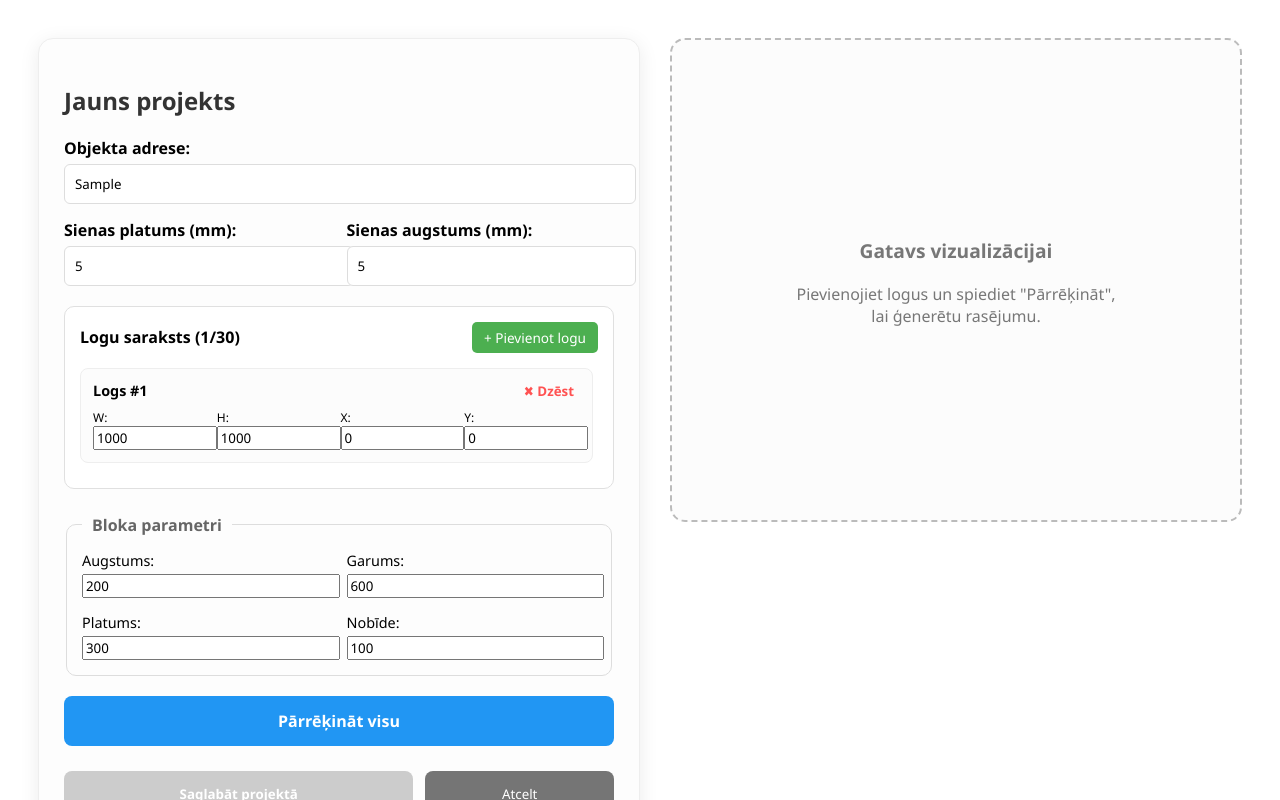
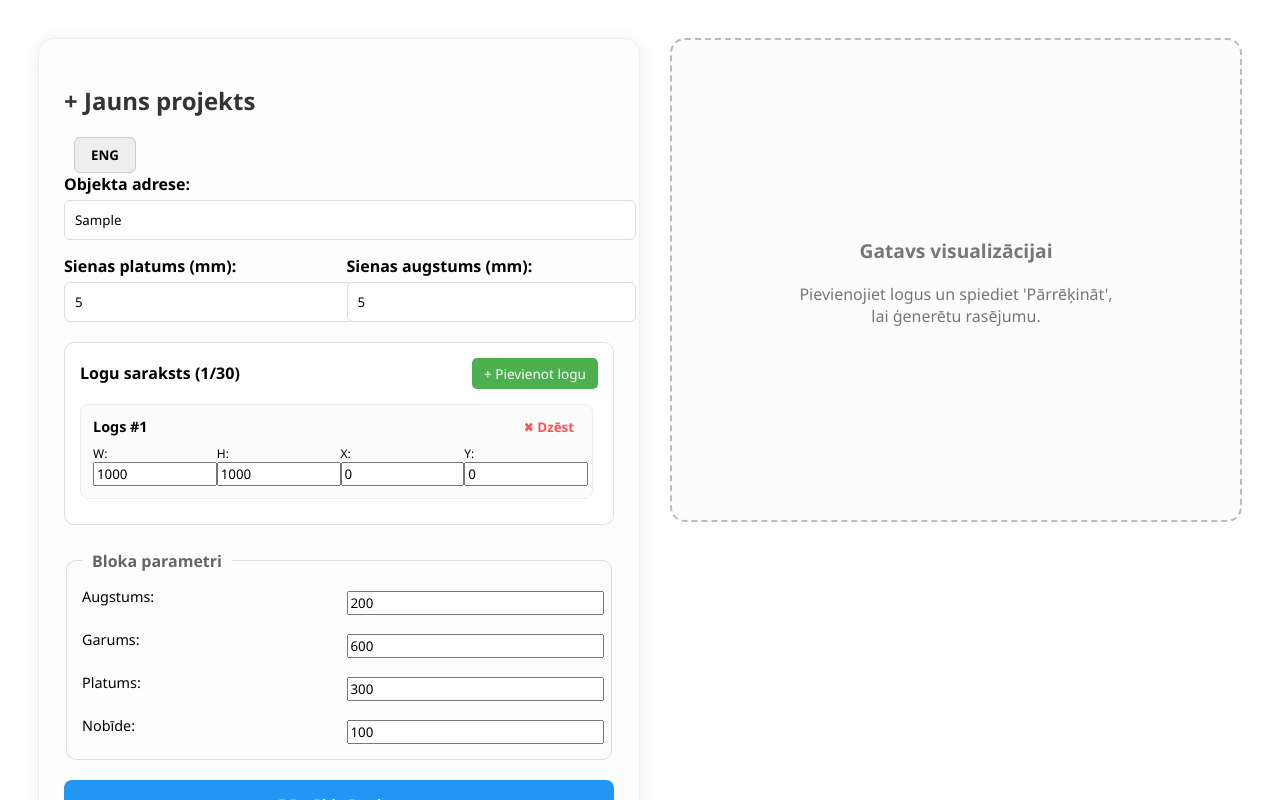
Before and after one commit to 23DP3RStab/brick-calculator, a React (Vite) app in the folder frontend/: page /new in a window 1280 px wide. Both pictures are taken after typing "Sample", "5", "5" into the empty fields and a click on the button "+ Pievienot logu". Shown: the top 800 px of the page. Built offline with nearby package versions, Linux system fonts and the light colour scheme; no server answers; what @react-pdf/renderer would draw is missing.

Commit message:
added frontend localization

```diff
--- a/frontend/package.json
+++ b/frontend/package.json
@@ -13,8 +13,10 @@
     "@dotenvx/dotenvx": "^1.57.2",
     "@react-pdf/renderer": "^4.5.1",
     "file-saver": "^2.0.5",
+    "i18next": "^26.0.6",
     "react": "^19.2.4",
     "react-dom": "^19.2.4",
+    "react-i18next": "^17.0.4",
     "react-router-dom": "^7.13.2",
     "xlsx": "^0.18.5"
   },
--- a/frontend/src/components/BuildingCaseForm.jsx
+++ b/frontend/src/components/BuildingCaseForm.jsx
@@ -1,8 +1,11 @@
 import { useState, useEffect, useCallback } from 'react';
 import { useNavigate, useParams } from 'react-router-dom';
 import BuildingCaseVisualizer from './BuildingCaseVisualizer';
+import { useTranslation } from 'react-i18next';
+import LanguageSwitcher from './LanguageSwitcher';
 
 const BuildingCaseForm = () => {
+  const { t } = useTranslation();
   const navigate = useNavigate();
   const { id } = useParams();
   const isEditMode = !!id;
@@ -32,7 +35,7 @@ const BuildingCaseForm = () => {
   });
 
   const addWindow = () => {
-    if (formData.windows.length >= 30) return alert("Maksimums ir 30 logi!");
+    if (formData.windows.length >= 30) return alert(t('max_windows'));
     setFormData({
       ...formData,
       windows: [...formData.windows, { widthMm: 1000, heightMm: 1000, xMm: 0, yMm: 0 }]
@@ -163,7 +166,7 @@ const BuildingCaseForm = () => {
       }));
       setIsCalculated(true);
     } else {
-      alert("Ievadiet sienas izmērus!");
+      alert(t('enter_dimensions'));
     }
   };
 
@@ -181,13 +184,13 @@ const BuildingCaseForm = () => {
         body: JSON.stringify(formData),
       });
       if (response.ok) {
-        alert('Saglabāts!');
+        alert(t('saved'));
         navigate('/');
       } else {
-        alert("Autorizācijas kļūda vai nepareizi dati.");
+        alert(t('auth_error'));
       }
     } catch (error) {
-      alert("Kļūda saglabājot.");
+      alert(t('error'));
     }
   };
 
@@ -195,35 +198,37 @@ const BuildingCaseForm = () => {
     <div style={{ display: 'flex', gap: '30px', padding: '30px', alignItems: 'flex-start', fontFamily: 'sans-serif' }}>
 
       <div style={{ flex: '0 0 550px', backgroundColor: '#fdfdfd', padding: '25px', borderRadius: '15px', boxShadow: '0 4px 20px rgba(0,0,0,0.08)', border: '1px solid #eee' }}>
-        <h2 style={{ marginBottom: '20px', color: '#333' }}>{isEditMode ? 'Labot projektu' : 'Jauns projekts'}</h2>
+        <h2 style={{ marginBottom: '20px', color: '#333' }}>{isEditMode ? t('edit_project') : t('new_project')}</h2>
+        <LanguageSwitcher />
+
 
         <form onSubmit={handleSubmit}>
           <div style={{ marginBottom: '15px' }}>
-            <label style={{ fontWeight: 'bold', display: 'block', marginBottom: '5px' }}>Objekta adrese:</label>
+            <label style={{ fontWeight: 'bold', display: 'block', marginBottom: '5px' }}>{t('obj_address')}:</label>
             <input type="text" name="objektaAdrese" value={formData.objektaAdrese} onChange={handleChange} required style={{ width: '100%', padding: '10px', borderRadius: '6px', border: '1px solid #ddd' }} />
           </div>
 
           <div style={{ display: 'flex', gap: '15px', marginBottom: '20px' }}>
             <div style={{ flex: 1 }}>
-              <label style={{ fontWeight: 'bold', display: 'block', marginBottom: '5px' }}>Sienas platums (mm):</label>
+              <label style={{ fontWeight: 'bold', display: 'block', marginBottom: '5px' }}>{t('wall_width')}:</label>
               <input type="number" name="sienasPlatumsMm" value={formData.sienasPlatumsMm} onChange={handleChange} required style={{ width: '100%', padding: '10px', borderRadius: '6px', border: '1px solid #ddd' }} />
             </div>
             <div style={{ flex: 1 }}>
-              <label style={{ fontWeight: 'bold', display: 'block', marginBottom: '5px' }}>Sienas augstums (mm):</label>
+              <label style={{ fontWeight: 'bold', display: 'block', marginBottom: '5px' }}>{t('wall_height')}:</label>
               <input type="number" name="sienasAugstumsMm" value={formData.sienasAugstumsMm} onChange={handleChange} required style={{ width: '100%', padding: '10px', borderRadius: '6px', border: '1px solid #ddd' }} />
             </div>
           </div>
 
           <div style={{ marginBottom: '25px', backgroundColor: '#fff', padding: '15px', borderRadius: '10px', border: '1px solid #e0e0e0' }}>
             <div style={{ display: 'flex', justifyContent: 'space-between', alignItems: 'center', marginBottom: '15px' }}>
-              <h4 style={{ margin: 0 }}>Logu saraksts ({formData.windows.length}/30)</h4>
+              <h4 style={{ margin: 0 }}>{t('window_list')} ({formData.windows.length}/30)</h4>
               <button type="button" onClick={addWindow} style={{ padding: '6px 12px', backgroundColor: '#4CAF50', color: 'white', border: 'none', borderRadius: '5px', cursor: 'pointer', fontSize: '0.85em' }}>
-                + Pievienot logu
+                {t('add_window')}
               </button>
             </div>
 
             <div style={{ maxHeight: '250px', overflowY: 'auto', paddingRight: '5px' }}>
-              {formData.windows.length === 0 && <p style={{ fontSize: '0.9em', color: '#999', textAlign: 'center' }}>Nav pievienotu logu.</p>}
+              {formData.windows.length === 0 && <p style={{ fontSize: '0.9em', color: '#999', textAlign: 'center' }}>{t('no_windows')}</p>}
               {formData.windows.map((win, index) => (
                 <div
                   key={index}
@@ -236,8 +241,8 @@ const BuildingCaseForm = () => {
                   }}
                 >
                   <div style={{ display: 'flex', justifyContent: 'space-between', marginBottom: '8px' }}>
-                    <span style={{ fontWeight: 'bold', fontSize: '0.9em' }}>Logs #{index + 1}</span>
-                    <button type="button" onClick={() => removeWindow(index)} style={{ color: '#ff5252', border: 'none', background: 'none', cursor: 'pointer', fontWeight: 'bold' }}>✖ Dzēst</button>
+                    <span style={{ fontWeight: 'bold', fontSize: '0.9em' }}>{t('window')} #{index + 1}</span>
+                    <button type="button" onClick={() => removeWindow(index)} style={{ color: '#ff5252', border: 'none', background: 'none', cursor: 'pointer', fontWeight: 'bold' }}>✖ {t('delete')}</button>
                   </div>
                   <div style={{ display: 'grid', gridTemplateColumns: '1fr 1fr 1fr 1fr', gap: '8px' }}>
                     <label style={{ fontSize: '0.75em' }}>W: <input type="number" value={win.widthMm} onChange={(e) => updateWindow(index, 'widthMm', e.target.value)} style={{ width: '100%' }} /></label>
@@ -251,25 +256,29 @@ const BuildingCaseForm = () => {
           </div>
 
           <fieldset style={{ marginBottom: '20px', border: '1px solid #ddd', borderRadius: '10px', padding: '15px' }}>
-            <legend style={{ padding: '0 10px', fontWeight: 'bold', color: '#666' }}>Bloka parametri</legend>
+            <legend style={{ padding: '0 10px', fontWeight: 'bold', color: '#666' }}>{t('block_params')}</legend>
             <div style={{ display: 'grid', gridTemplateColumns: '1fr 1fr', gap: '15px' }}>
-              <label style={{ fontSize: '0.9em' }}>Augstums: <input type="number" name="blokaAugstumsMm" value={formData.blokaAugstumsMm} onChange={handleChange} style={{ width: '100%', marginTop: '4px' }} /></label>
-              <label style={{ fontSize: '0.9em' }}>Garums: <input type="number" name="blokaGarumsMm" value={formData.blokaGarumsMm} onChange={handleChange} style={{ width: '100%', marginTop: '4px' }} /></label>
-              <label style={{ fontSize: '0.9em' }}>Platums: <input type="number" name="blokaPlatumsMm" value={formData.blokaPlatumsMm} onChange={handleChange} style={{ width: '100%', marginTop: '4px' }} /></label>
-              <label style={{ fontSize: '0.9em' }}>Nobīde: <input type="number" name="blokaSuvesNobideMm" value={formData.blokaSuvesNobideMm} onChange={handleChange} style={{ width: '100%', marginTop: '4px' }} /></label>
+              <label style={{ fontSize: '0.9em' }}>{t('block_h')}:</label>
+              <input type="number" name="blokaAugstumsMm" value={formData.blokaAugstumsMm} onChange={handleChange} style={{ width: '100%', marginTop: '4px' }} />
+              <label style={{ fontSize: '0.9em' }}>{t('block_l')}:</label>
+              <input type="number" name="blokaGarumsMm" value={formData.blokaGarumsMm} onChange={handleChange} style={{ width: '100%', marginTop: '4px' }} />
+              <label style={{ fontSize: '0.9em' }}>{t('block_w')}:</label>
+              <input type="number" name="blokaPlatumsMm" value={formData.blokaPlatumsMm} onChange={handleChange} style={{ width: '100%', marginTop: '4px' }} />
+              <label style={{ fontSize: '0.9em' }}>{t('block_o')}:</label>
+              <input type="number" name="blokaSuvesNobideMm" value={formData.blokaSuvesNobideMm} onChange={handleChange} style={{ width: '100%', marginTop: '4px' }} />
             </div>
           </fieldset>
 
           <button type="button" onClick={handleCalculateBtn} style={{ padding: '14px', width: '100%', backgroundColor: '#2196F3', color: 'white', border: 'none', borderRadius: '8px', cursor: 'pointer', fontWeight: 'bold', fontSize: '1em' }}>
-            Pārrēķināt visu
+            {t('calculate')}
           </button>
 
           <div style={{ marginTop: '25px', display: 'flex', gap: '12px' }}>
             <button type="submit" disabled={!isCalculated} style={{ flex: 2, padding: '14px', backgroundColor: isCalculated ? '#4CAF50' : '#ccc', color: 'white', border: 'none', borderRadius: '8px', cursor: isCalculated ? 'pointer' : 'not-allowed', fontWeight: 'bold' }}>
-              Saglabāt projektā
+              {t('save')}
             </button>
             <button type="button" onClick={() => navigate('/')} style={{ flex: 1, padding: '14px', backgroundColor: '#757575', color: 'white', border: 'none', borderRadius: '8px', cursor: 'pointer' }}>
-              Atcelt
+              {t('cancel')}
             </button>
           </div>
         </form>
@@ -278,23 +287,23 @@ const BuildingCaseForm = () => {
       <div style={{ flex: '1', position: 'sticky', top: '30px' }}>
         {isCalculated ? (
           <>
-            <h3 style={{ marginTop: 0, color: '#333' }}>Sienas projekcija</h3>
+            <h3 style={{ marginTop: 0, color: '#333' }}>{t('wall_proj')}</h3>
             <BuildingCaseVisualizer data={formData} hoveredWindowIndex={hoveredWindowIndex} />
             <div style={{ marginTop: '20px', padding: '25px', backgroundColor: '#e3f2fd', borderLeft: '6px solid #1976D2', borderRadius: '12px', boxShadow: '0 2px 10px rgba(0,0,0,0.05)' }}>
-              <h4 style={{ margin: '0 0 15px 0', color: '#1976D2' }}>Aprēķina kopsavilkums:</h4>
+              <h4 style={{ margin: '0 0 15px 0', color: '#1976D2' }}>{t('summary')}</h4>
               <div style={{ display: 'grid', gridTemplateColumns: '1fr 1fr', gap: '10px' }}>
-                <p style={{ margin: 0 }}>Kopā bloki: <b>{formData.blokuSkaits}</b></p>
-                <p style={{ margin: 0 }}>Pilnie bloki: <b>{formData.pilnieBloki}</b></p>
-                <p style={{ margin: 0, color: '#d32f2f' }}>Sagrieztie: <b>{formData.sagrieztieBloki}</b></p>
-                <p style={{ margin: 0 }}>Logu skaits: <b>{formData.windows.length}</b></p>
+                <p style={{ margin: 0 }}>{t('total_blocks')}: <b>{formData.blokuSkaits}</b></p>
+                <p style={{ margin: 0 }}>{t('full_blocks')}: <b>{formData.pilnieBloki}</b></p>
+                <p style={{ margin: 0, color: '#d32f2f' }}>{t('cut_blocks')}: <b>{formData.sagrieztieBloki}</b></p>
+                <p style={{ margin: 0 }}>{t('window_list')}: <b>{formData.windows.length}</b></p>
               </div>
             </div>
           </>
         ) : (
           <div style={{ height: '400px', display: 'flex', alignItems: 'center', justifyContent: 'center', border: '2px dashed #bbb', borderRadius: '15px', color: '#777', backgroundColor: '#fcfcfc', textAlign: 'center', padding: '40px' }}>
             <div>
-              <p style={{ fontSize: '1.2em', fontWeight: 'bold' }}>Gatavs vizualizācijai</p>
-              <p>Pievienojiet logus un spiediet "Pārrēķināt",<br/> lai ģenerētu rasējumu.</p>
+              <p style={{ fontSize: '1.2em', fontWeight: 'bold' }}>{t('visualization_ready')}</p>
+              <p>{t('press_calculate_1')}<br/> {t('press_calculate_2')}</p>
             </div>
           </div>
         )}
--- a/frontend/src/components/CaseList.jsx
+++ b/frontend/src/components/CaseList.jsx
@@ -3,6 +3,8 @@ import { useNavigate } from 'react-router-dom';
 import * as XLSX from 'xlsx';
 import { saveAs } from 'file-saver';
 import { PDFDownloadLink, Document, Page, Text, View, StyleSheet, Font } from '@react-pdf/renderer';
+import { useTranslation } from 'react-i18next';
+import LanguageSwitcher from './LanguageSwitcher';
 
 Font.register({
   family: 'Roboto',
@@ -59,6 +61,7 @@ const BuildingCasePDF = ({ data }) => (
 );
 
 const CaseList = () => {
+  const { t } = useTranslation();
   const [cases, setCases] = useState([]);
   const navigate = useNavigate();
   const apiUrl = import.meta.env.VITE_API_URL;
@@ -106,40 +109,41 @@ const CaseList = () => {
   };
 
   const handleDelete = async (id) => {
-    if (window.confirm("Vai tiešām vēlaties dzēst šo lietu?")) {
+    if (window.confirm(t('confirm_delete'))) {
       try {
         const res = await fetch(`${apiUrl}/building-cases/${id}`, {
           method: 'DELETE',
           headers: { ...getAuthHeader() }
         });
         if (res.ok) fetchCases();
-      } catch (err) { alert("Kļūda dzēšot."); }
+      } catch (err) { alert(t('delete_error')); }
     }
   };
 
   return (
     <div style={{ padding: '40px', maxWidth: '1200px', margin: '0 auto', fontFamily: 'sans-serif' }}>
       <div style={{ display: 'flex', justifyContent: 'space-between', alignItems: 'center', marginBottom: '30px' }}>
-        <h1 style={{ color: '#333' }}>Būvniecības projekti</h1>
+        <h1 style={{ color: '#333' }}>{t('app_title')}</h1>
         <div style={{ display: 'flex', gap: '10px' }}>
           <button
             onClick={exportToExcel}
             style={{ padding: '12px 24px', backgroundColor: '#1D6F42', color: 'white', border: 'none', borderRadius: '8px', cursor: 'pointer', fontWeight: 'bold' }}
           >
-            Excel atskaite
+            {t('excel_report')}
           </button>
           <button onClick={() => navigate('/new')} style={{ padding: '12px 24px', backgroundColor: '#4CAF50', color: 'white', border: 'none', borderRadius: '8px', cursor: 'pointer', fontSize: '1em', fontWeight: 'bold' }}>
-            + Jauns projekts
+            {t('new_project')}
           </button>
+          <LanguageSwitcher />
         </div>
       </div>
 
       <div style={{ display: 'flex', padding: '0 20px', marginBottom: '10px', color: '#888', fontSize: '0.9em', fontWeight: 'bold' }}>
-        <div style={{ flex: 1 }}>ADRESE</div>
-        <div style={{ width: '120px' }}>PLATUMS</div>
-        <div style={{ width: '120px' }}>AUGSTUMS</div>
-        <div style={{ width: '100px' }}>BLOKI</div>
-        <div style={{ width: '300px', textAlign: 'right' }}>DARBĪBAS</div>
+        <div style={{ flex: 1 }}>{t('address')}</div>
+        <div style={{ width: '120px' }}>{t('width')}</div>
+        <div style={{ width: '120px' }}>{t('height')}</div>
+        <div style={{ width: '100px' }}>{t('blocks')}</div>
+        <div style={{ width: '300px', textAlign: 'right' }}>{t('actions')}</div>
       </div>
 
       <div style={{ display: 'flex', flexDirection: 'column', gap: '15px' }}>
@@ -165,15 +169,15 @@ const CaseList = () => {
                 )}
               </PDFDownloadLink>
 
-              <button onClick={() => navigate(`/edit/${c.id}`)} style={{ padding: '8px 12px', backgroundColor: '#fff', color: '#2196F3', border: '1px solid #2196F3', borderRadius: '6px', cursor: 'pointer', fontWeight: 'bold' }}>Labot</button>
-              <button onClick={() => handleDelete(c.id)} style={{ padding: '8px 12px', backgroundColor: '#fff', color: '#f44336', border: '1px solid #f44336', borderRadius: '6px', cursor: 'pointer', fontWeight: 'bold' }}>Dzēst</button>
+              <button onClick={() => navigate(`/edit/${c.id}`)} style={{ padding: '8px 12px', backgroundColor: '#fff', color: '#2196F3', border: '1px solid #2196F3', borderRadius: '6px', cursor: 'pointer', fontWeight: 'bold' }}>{t('edit')}</button>
+              <button onClick={() => handleDelete(c.id)} style={{ padding: '8px 12px', backgroundColor: '#fff', color: '#f44336', border: '1px solid #f44336', borderRadius: '6px', cursor: 'pointer', fontWeight: 'bold' }}>{t('delete')}</button>
             </div>
           </div>
         ))}
 
         {cases.length === 0 && (
           <div style={{ textAlign: 'center', padding: '50px', color: '#aaa', backgroundColor: '#f9f9f9', borderRadius: '12px' }}>
-            Nav atrastu būvniecības projektu.
+            {t('no_data')}
           </div>
         )}
       </div>
--- /dev/null
+++ b/frontend/src/components/LanguageSwitcher.jsx
@@ -0,0 +1,30 @@
+import React from 'react';
+import { useTranslation } from 'react-i18next';
+
+const LanguageSwitcher = () => {
+  const { i18n } = useTranslation();
+
+  const toggleLanguage = () => {
+    const nextLang = i18n.language === 'lv' ? 'en' : 'lv';
+    i18n.changeLanguage(nextLang);
+  };
+
+  return (
+    <button
+      onClick={toggleLanguage}
+      style={{
+        padding: '8px 16px',
+        backgroundColor: '#eee',
+        border: '1px solid #ccc',
+        borderRadius: '6px',
+        cursor: 'pointer',
+        fontWeight: 'bold',
+        marginLeft: '10px'
+      }}
+    >
+      {i18n.language === 'lv' ? 'ENG' : 'LV'}
+    </button>
+  );
+};
+
+export default LanguageSwitcher;
--- /dev/null
+++ b/frontend/src/i18n.js
@@ -0,0 +1,107 @@
+import i18n from 'i18next';
+import { initReactI18next } from 'react-i18next';
+
+const resources = {
+  lv: {
+    translation: {
+      "app_title": "Būvniecības projekti",
+      "new_project": "+ Jauns projekts",
+      "edit_project": "Labot projektu",
+      "excel_report": "Excel atskaite",
+      "address": "ADRESE",
+      "width": "PLATUMS",
+      "height": "AUGSTUMS",
+      "blocks": "BLOKI",
+      "actions": "DARBĪBAS",
+      "edit": "Labot",
+      "delete": "Dzēst",
+      "confirm_delete": "Vai tiešām vēlaties dzēst šo lietu?",
+      "no_data": "Nav atrastu būvniecības projektu.",
+      "calculate": "Pārrēķināt visu",
+      "save": "Saglabāt projektā",
+      "cancel": "Atcelt",
+      "wall_proj": "Sienas projekcija",
+      "summary": "Aprēķina kopsavilkums",
+      "total_blocks": "Kopā bloki",
+      "full_blocks": "Pilnie bloki",
+      "cut_blocks": "Sagrieztie",
+      "window_list": "Logu saraksts",
+      "add_window": "+ Pievienot logu",
+      "obj_address": "Objekta adrese",
+      "wall_width": "Sienas platums (mm)",
+      "wall_height": "Sienas augstums (mm)",
+      "block_params": "Bloka parametri",
+      "block_h": "Augstums",
+      "block_l": "Garums",
+      "block_w": "Platums",
+      "block_o": "Nobīde",
+      "no_windows": "Nav pievienotu logu.",
+      "window": "Logs",
+      "visualization_ready": "Gatavs visualizācijai",
+      "press_calculate_1": "Pievienojiet logus un spiediet 'Pārrēķināt',",
+      "press_calculate_2": "lai ģenerētu rasējumu.",
+      "enter_dimensions": "Ievadiet sienas izmērus!",
+      "saved": "Saglabāts!",
+      "auth_error": "Autorizācijas kļūda vai nepareizi dati.",
+      "error": "Kļūda saglabājot.",
+      "max_windows": "Maksimālais logu skaits ir 30!",
+      "delete_error": "Kļūda dzēšot."
+    }
+  },
+  en: {
+    translation: {
+      "app_title": "Construction Projects",
+      "new_project": "+ New Project",
+      "edit_project": "Edit Project",
+      "excel_report": "Excel Report",
+      "address": "ADDRESS",
+      "width": "WIDTH",
+      "height": "HEIGHT",
+      "blocks": "BLOCKS",
+      "actions": "ACTIONS",
+      "edit": "Edit",
+      "delete": "Delete",
+      "confirm_delete": "Are you sure you want to delete this item?",
+      "no_data": "No construction projects found.",
+      "calculate": "Recalculate All",
+      "save": "Save Project",
+      "cancel": "Cancel",
+      "wall_proj": "Wall Projection",
+      "summary": "Calculation Summary",
+      "total_blocks": "Total Blocks",
+      "full_blocks": "Whole Blocks",
+      "cut_blocks": "Cut Blocks",
+      "window_list": "Window List",
+      "add_window": "+ Add Window",
+      "obj_address": "Object Address",
+      "wall_width": "Wall Width (mm)",
+      "wall_height": "Wall Height (mm)",
+      "block_params": "Block Parameters",
+      "block_h": "Height",
+      "block_l": "Length",
+      "block_w": "Width",
+      "block_o": "Offset",
+      "no_windows": "No windows added.",
+      "window": "Window",
+      "visualization_ready": "Ready for visualization",
+      "press_calculate_1": "Add windows and click 'Recalculate',",
+      "press_calculate_2": "to generate the drawing.",
+      "enter_dimensions": "Please enter wall dimensions!",
+      "saved": "Saved!",
+      "auth_error": "Authorization error or invalid data.",
+      "error": "Error saving.",
+      "max_windows": "Maximum number of windows is 30!",
+      "delete_error": "Error deleting."
+    }
+  }
+};
+
+i18n
+  .use(initReactI18next)
+  .init({
+    resources,
+    lng: "lv",
+    interpolation: { escapeValue: false }
+  });
+
+export default i18n;
--- a/frontend/src/main.jsx
+++ b/frontend/src/main.jsx
@@ -1,6 +1,7 @@
 import { StrictMode } from 'react'
 import { createRoot } from 'react-dom/client'
 import App from './App.jsx'
+import './i18n';
 
 createRoot(document.getElementById('root')).render(
   <StrictMode>
```
Also changed, not shown: 1 other file (tests, documents, lock files or other folders).
